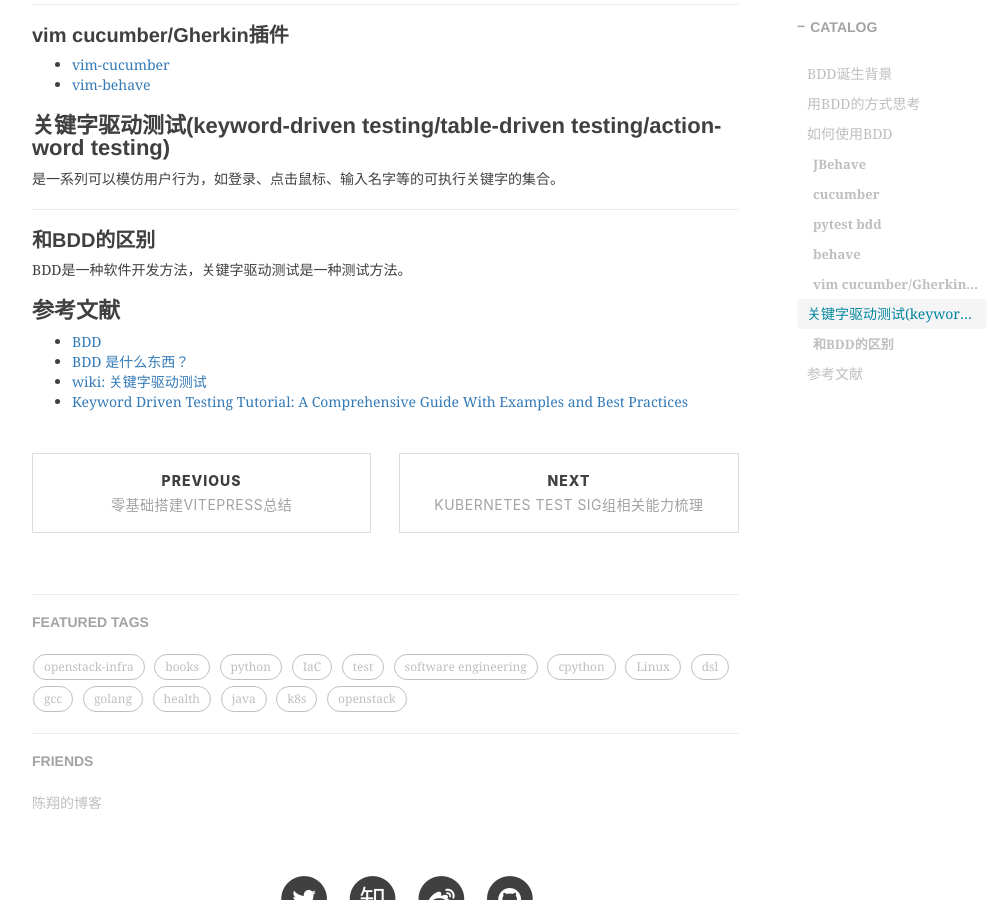
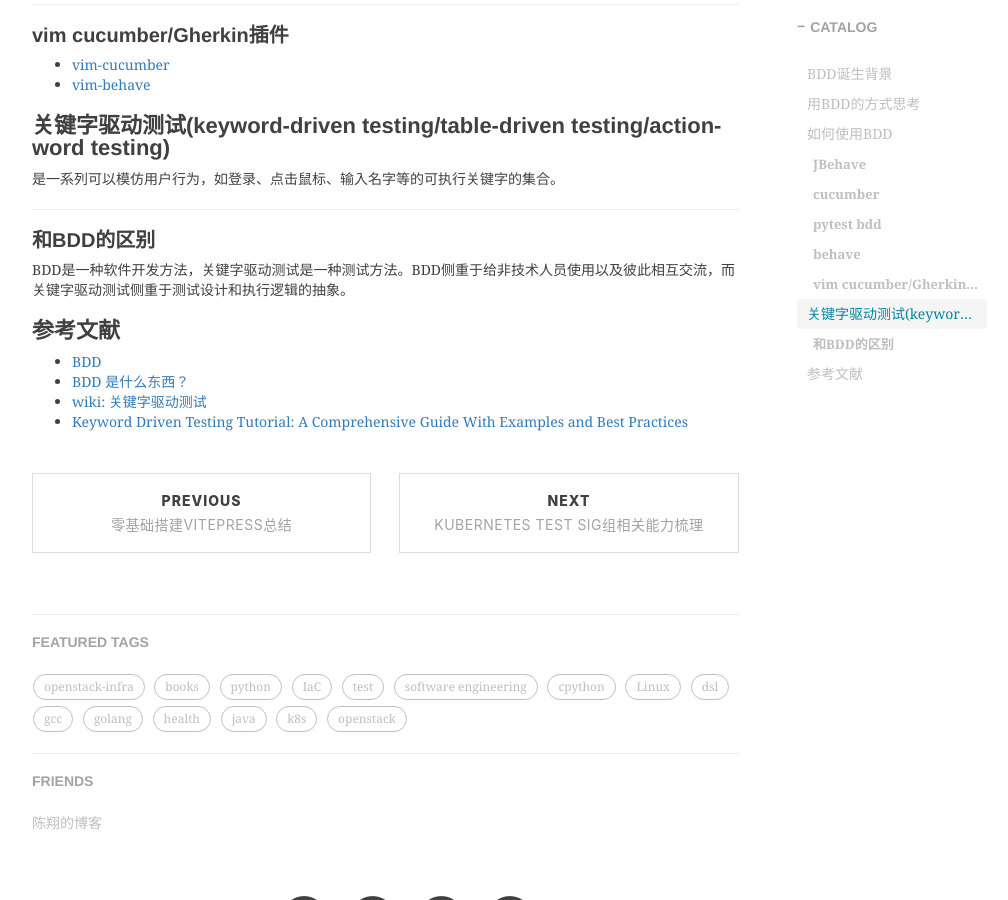
Before and after one commit to shihai1991/shihai1991.github.io, a Jekyll site: the page built from _posts/2023-06-12-BDD学习.md, in a window 1280 px wide and 900 px high, scrolled down 2167 px. Shown: the whole window, without its empty margins (233-1241 px from the left). Built offline with Jekyll 4.4.1, drawn with Linux system fonts in a browser that asks for light colours; nearby versions of some CDN libraries; comment, search, counter and statistics services are not loaded.

Commit message:
Update 2023-06-12-BDD学习.md

```diff
--- a/_posts/2023-06-12-BDD学习.md
+++ b/_posts/2023-06-12-BDD学习.md
@@ -93,7 +93,7 @@
 是一系列可以模仿用户行为，如登录、点击鼠标、输入名字等的可执行关键字的集合。
 
 ## 和BDD的区别
-BDD是一种软件开发方法，关键字驱动测试是一种测试方法。
+BDD是一种软件开发方法，关键字驱动测试是一种测试方法。BDD侧重于给非技术人员使用以及彼此相互交流，而关键字驱动测试侧重于测试设计和执行逻辑的抽象。
 
 # 参考文献
 - [BDD](https://dannorth.net/introducing-bdd/)
```
